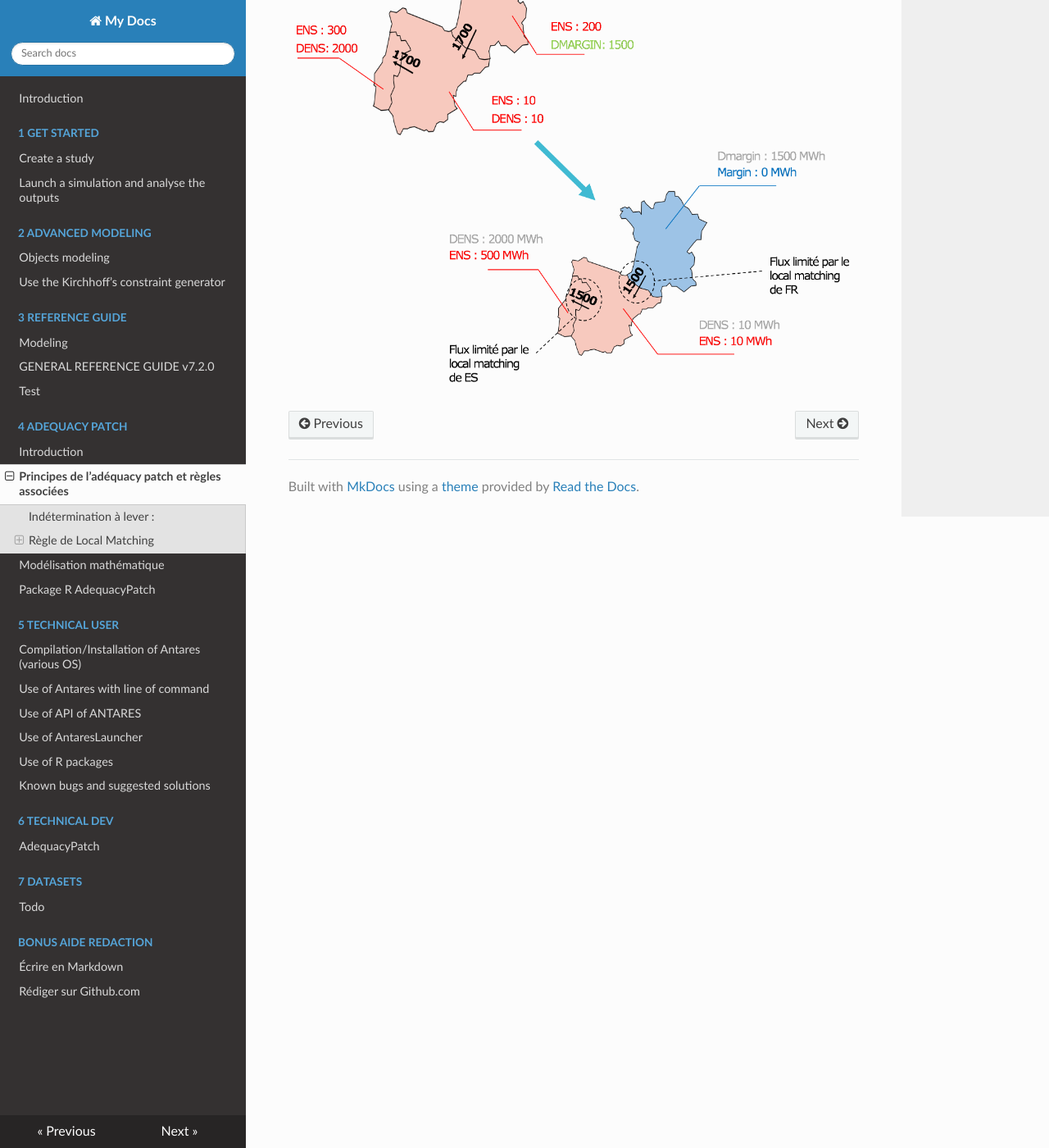
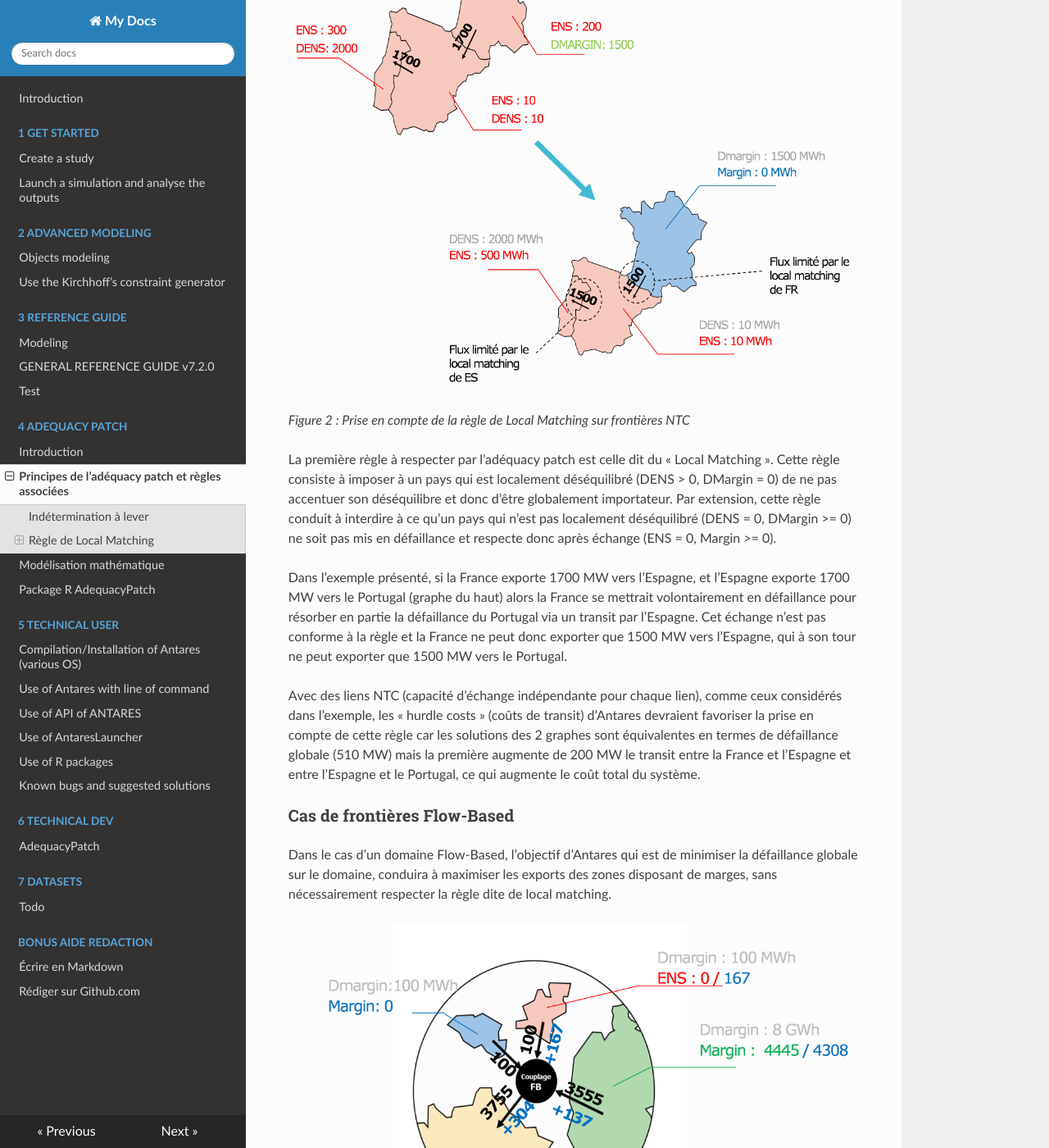
Before and after one commit to AntaresSimulatorTeam/antares-doc, an MkDocs documentation site: the page built from docs/4-adequacy-patch/2-principes.md, in a window 1280 px wide and 1400 px high, scrolled down 1282 px. Shown: the whole window at 82% size. Built offline with MkDocs 1.6.1, drawn with Linux system fonts in a browser that asks for light colours; nearby versions of some CDN libraries; some of the changed text lies outside the part shown.

Commit message:
Update 2-principes.md
JMJ - 29/12/2020

```diff
--- a/docs/4-adequacy-patch/2-principes.md
+++ b/docs/4-adequacy-patch/2-principes.md
@@ -12,7 +12,7 @@ Dans la suite du document, on introduit les variables suivantes :
 
 Il s’entend que pour une zone donnée à chaque instant les couples de variables (ENS, Margin) et (DENS, DMargin) comportent au moins une variable nulle.
 
-## Indétermination à lever :
+## Indétermination à lever
 
 ![adequacy-patch](Figure1.png)
 
@@ -30,3 +30,17 @@ La solution 2 devrait être celle favorisée par l’adéquacy patch, elle est p
 ### Cas de frontières NTC
 
 ![adequacy-patch](Figure2.png)
+
+*Figure 2 : Prise en compte de la règle de Local Matching sur frontières NTC*
+
+La première règle à respecter par l’adéquacy patch est celle dit du « Local Matching ». Cette règle consiste à imposer à un pays qui est localement déséquilibré (DENS > 0, DMargin = 0) de ne pas accentuer son déséquilibre et donc d’être globalement importateur. Par extension, cette règle conduit à interdire à ce qu’un pays qui n’est pas localement déséquilibré (DENS = 0, DMargin >= 0) ne soit pas mis en défaillance et respecte donc après échange (ENS = 0, Margin >= 0).
+
+Dans l’exemple présenté, si la France exporte 1700 MW vers l’Espagne, et l’Espagne exporte 1700 MW vers le Portugal (graphe du haut) alors la France se mettrait volontairement en défaillance pour résorber en partie la défaillance du Portugal via un transit par l’Espagne. Cet échange n’est pas conforme à la règle et la France ne peut donc exporter que 1500 MW vers l’Espagne, qui à son tour ne peut exporter que 1500 MW vers le Portugal.
+
+Avec des liens NTC (capacité d’échange indépendante pour chaque lien), comme ceux considérés dans l’exemple, les « hurdle costs » (coûts de transit) d’Antares devraient favoriser la prise en compte de cette règle car les solutions des 2 graphes sont équivalentes en termes de défaillance globale (510 MW) mais la première augmente de 200 MW le transit entre la France et l’Espagne et entre l’Espagne et le Portugal, ce qui augmente le coût total du système.
+
+### Cas de frontières Flow-Based
+
+Dans le cas d’un domaine Flow-Based, l’objectif d’Antares qui est de minimiser la défaillance globale sur le domaine, conduira à maximiser les exports des zones disposant de marges, sans nécessairement respecter la règle dite de local matching.
+
+![adequacy-patch](Figure3.png)
```
